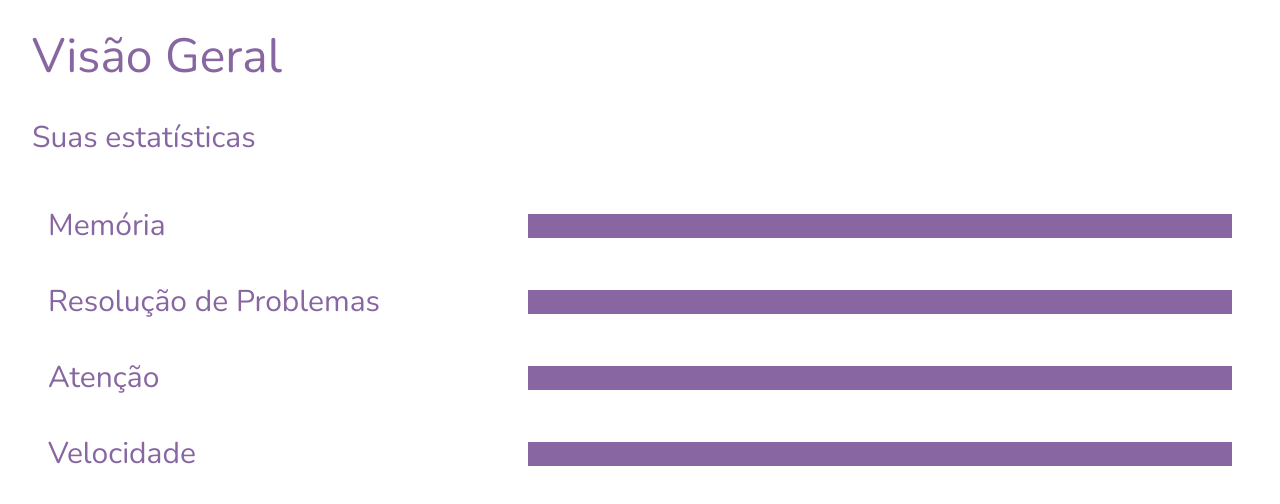
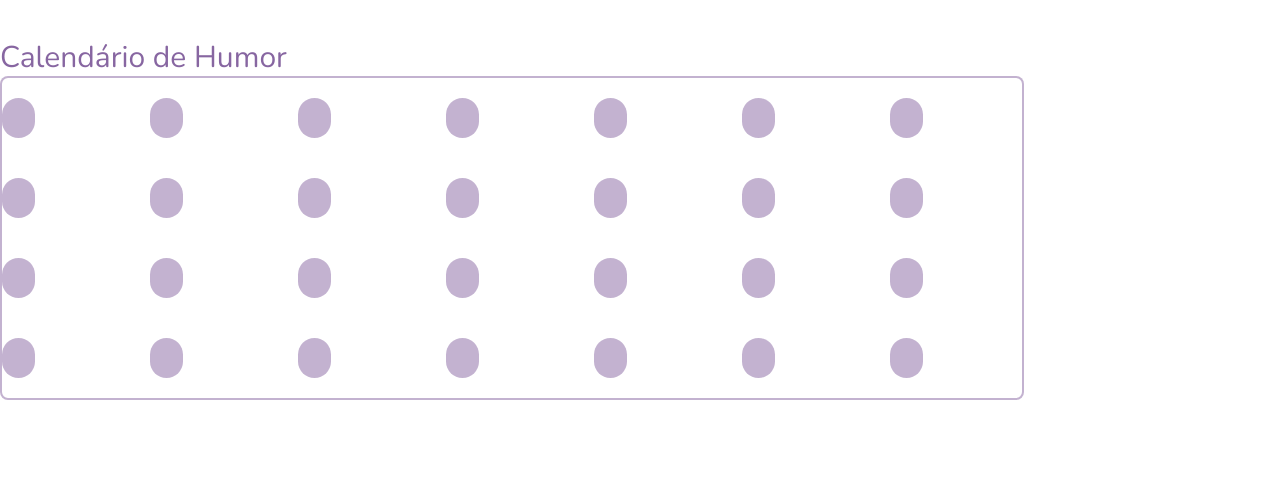
Before and after one commit to CalmoMilla/CalmoMilla-FrontEnd, a Next.js app: page /en/teste in a window 1280 px wide. Shown: the top 504 px of the page. Built offline with nearby package versions, Linux system fonts and the light colour scheme; a web font is replaced by a local one.

Commit message:
@vitorvhsilva Começo do calendário sendo feito

```diff
--- a/src/app/[locale]/teste/page.js
+++ b/src/app/[locale]/teste/page.js
@@ -1,8 +1,8 @@
 import Estatisticas from "@/pages/components/Usuario/VisaoGeral/Estatisticas";
-
+import CalendarioHumor from "@/pages/components/Usuario/CalendarioHumor/CalendarioHumor";
 
 export default function Page() {
   return (
-    <Estatisticas/>
+    <CalendarioHumor/>
   );
 }
--- /dev/null
+++ b/src/pages/components/Usuario/CalendarioHumor/CalendarioHumor.js
@@ -0,0 +1,15 @@
+import LinhaCalendario from "./LinhaCalendario"
+
+export default function CalendarioHumor() {
+  return (
+    <>
+      <h2 className="text-2xl md:text-3xl font-nunito text-roxo pt-10">Calendário de Humor</h2>
+      <div className="w-[80%] bg-branco border-solid border-2 border-roxo/50 rounded-lg">
+        <LinhaCalendario/>
+        <LinhaCalendario/>
+        <LinhaCalendario/>
+        <LinhaCalendario/>
+      </div>
+    </>
+  )
+}
--- /dev/null
+++ b/src/pages/components/Usuario/CalendarioHumor/LinhaCalendario.js
@@ -0,0 +1,13 @@
+export default function LinhaCalendario() {
+  return (
+    <div className="grid grid-cols-4 md:grid-cols-7 gap-4 py-5">
+      <div className="w-[25%] rounded-full h-10 bg-roxo/50"></div>
+      <div className="w-[25%] rounded-full h-10 bg-roxo/50"></div>
+      <div className="w-[25%] rounded-full h-10 bg-roxo/50"></div>
+      <div className="w-[25%] rounded-full h-10 bg-roxo/50"></div>
+      <div className="w-[25%] rounded-full h-10 bg-roxo/50"></div>
+      <div className="w-[25%] rounded-full h-10 bg-roxo/50"></div>
+      <div className="w-[25%] rounded-full h-10 bg-roxo/50"></div>
+    </div>
+  )
+}
```
